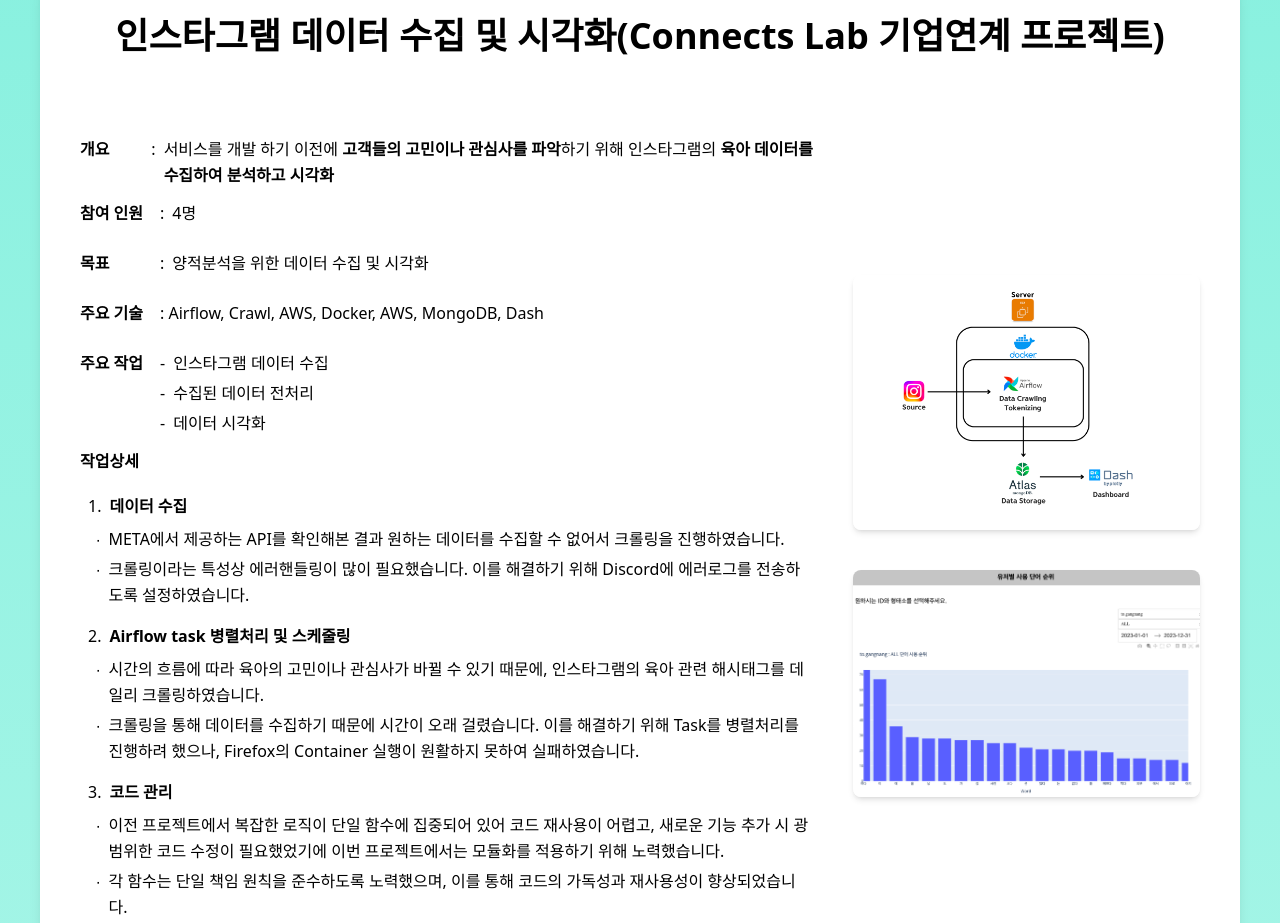
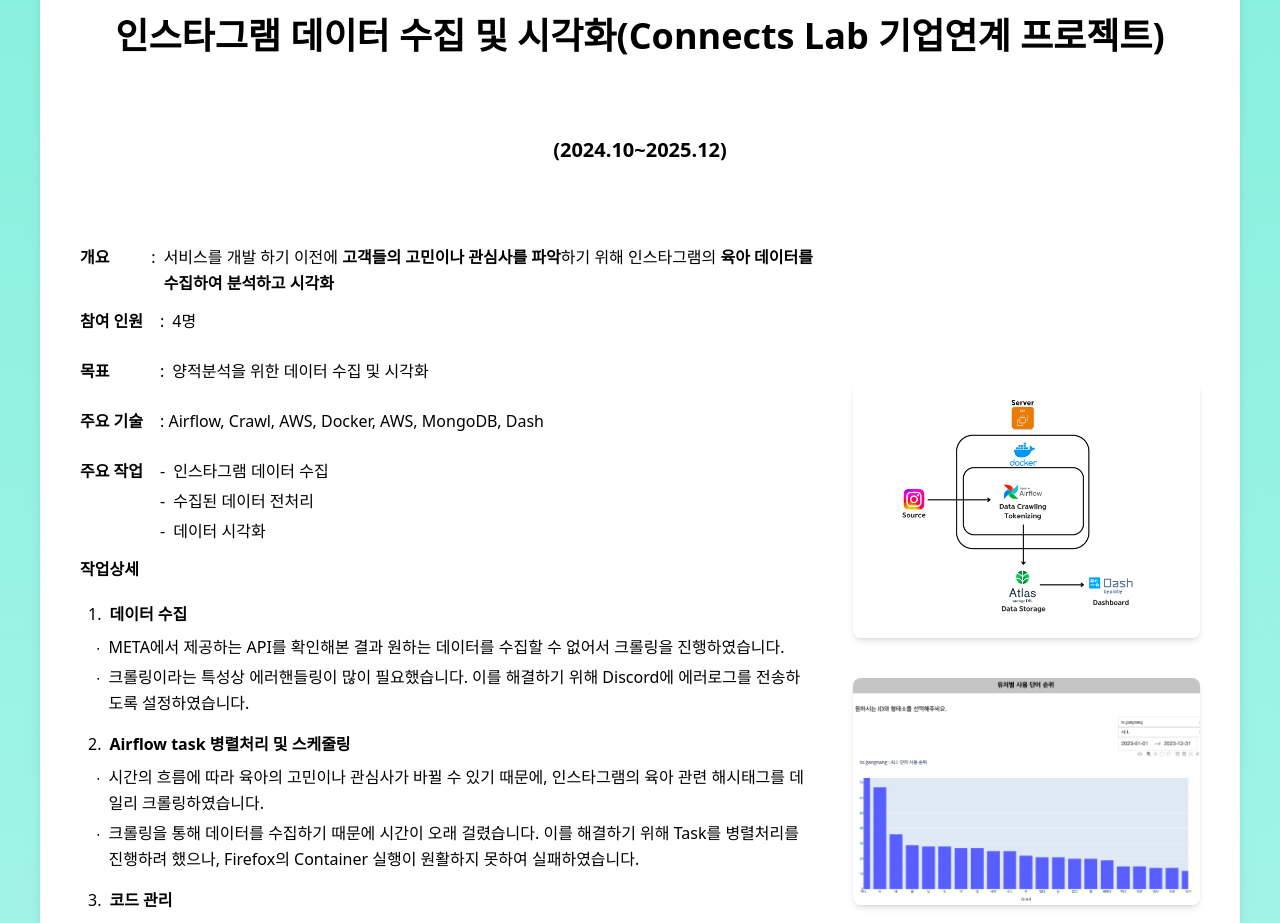
Before and after one commit to pyhilandjy/portfolio, a Next.js app: page / in a window 1280 px wide. Shown: the part 7040-7963 px from the top of the page. Built offline with nearby package versions, Linux system fonts and the light colour scheme.

Commit message:
ConnectsLab.tsx에 프로젝트 기간 정보 추가

```diff
--- a/components/ConnectsLab.tsx
+++ b/components/ConnectsLab.tsx
@@ -47,6 +47,7 @@ const ConnectsLab: React.FC = () => {
       <h2 className="text-4xl font-bold mb-20 text-center">
         인스타그램 데이터 수집 및 시각화(Connects Lab 기업연계 프로젝트)
       </h2>
+      <h2 className="text-xl font-bold mb-20 text-center">(2024.10~2025.12)</h2>
       <div className="grid grid-cols-1 md:grid-cols-3 gap-10">
         <div className="md:col-span-2">
           <ul className="list-disc list-inside mb-4 leading-relaxed">
```
